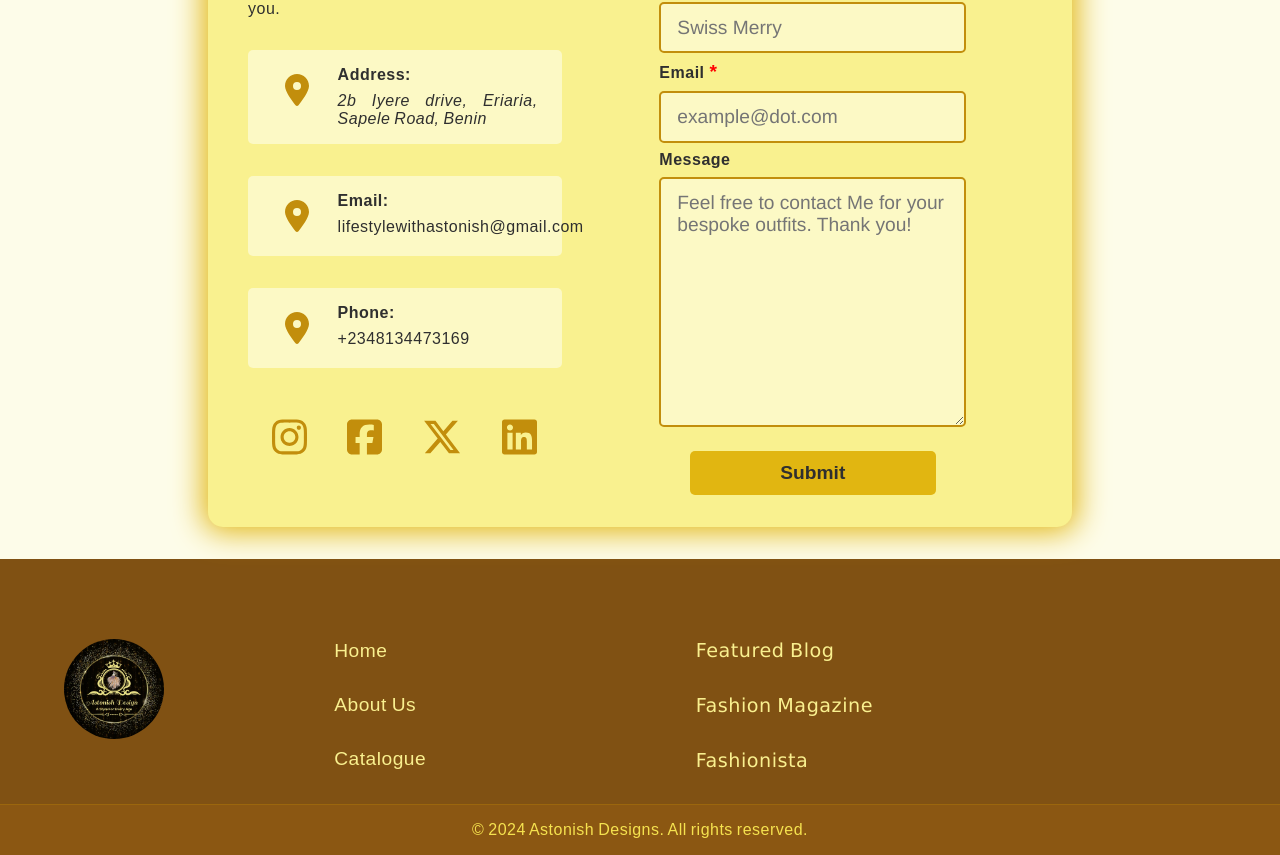
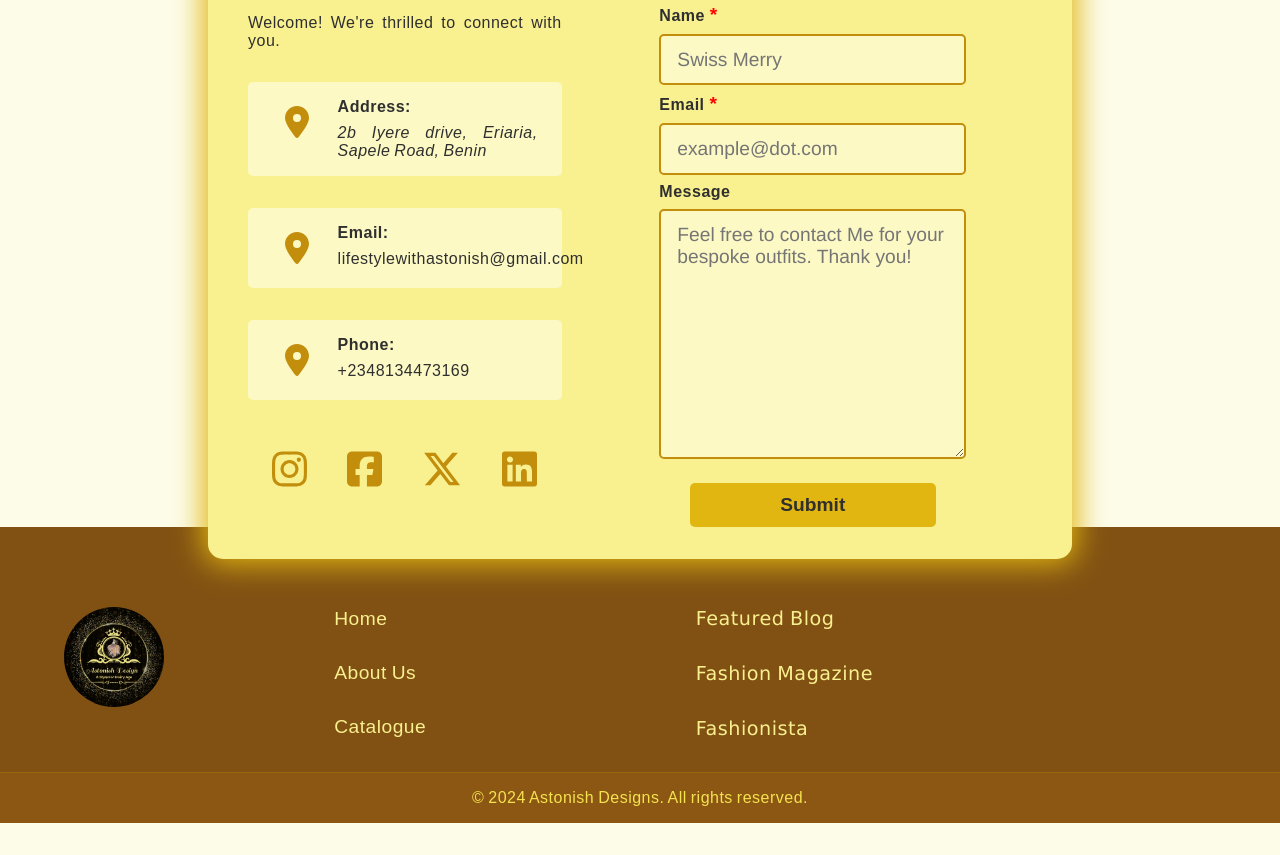
Before and after one commit to Kemi-Oluwadahunsi/Astonish-Designs, a React (Vite) app: page / in a window 1280 px wide. Shown: the part 4386-5241 px from the top of the page. After the commit the page ends 5209 px from the top, so only its background shows below. Built offline with nearby package versions, Linux system fonts and the light colour scheme.

Commit message:
style: adjust position for contact and footer components

```diff
--- a/src/components/Contact/contact.scss
+++ b/src/components/Contact/contact.scss
@@ -1,7 +1,7 @@
 @import "../../App.scss";
 
 .contactContainer {
-  padding: 0 4rem 2rem 4rem;
+  padding: 0 4rem;
   display: flex;
   align-items: center;
   justify-content: center;
@@ -22,11 +22,13 @@
     display: flex;
     justify-content: space-around;
     width: 75%;
+    height: fit-content;
     padding: 2.5rem 2.5rem 2rem 2.5rem;
     border-radius: 15px;
     background-color: #f9f18f;
     gap: 2rem;
     z-index: 1000;
+    position: relative;
     top: 2rem;
     box-shadow: 0 0 30px 5px #e1b611;
 
--- a/src/components/Footer/footer.scss
+++ b/src/components/Footer/footer.scss
@@ -5,6 +5,8 @@
   display: flex;
   flex-direction: column;
   padding: 5rem 0 0 0;
+  position: relative;
+  bottom: 0;
 
   @include tablet {
     padding: 2rem 0 0 0;
```
